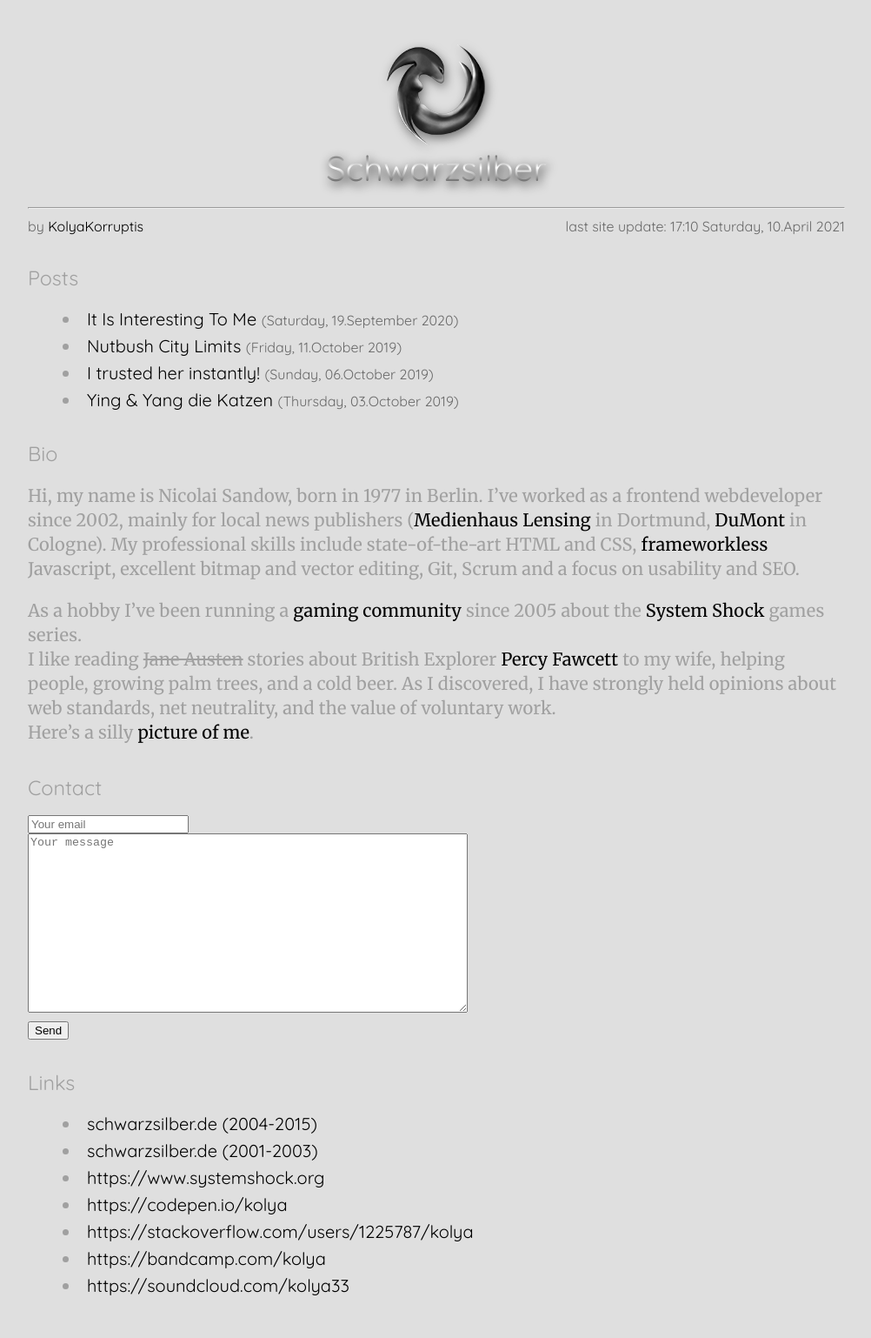
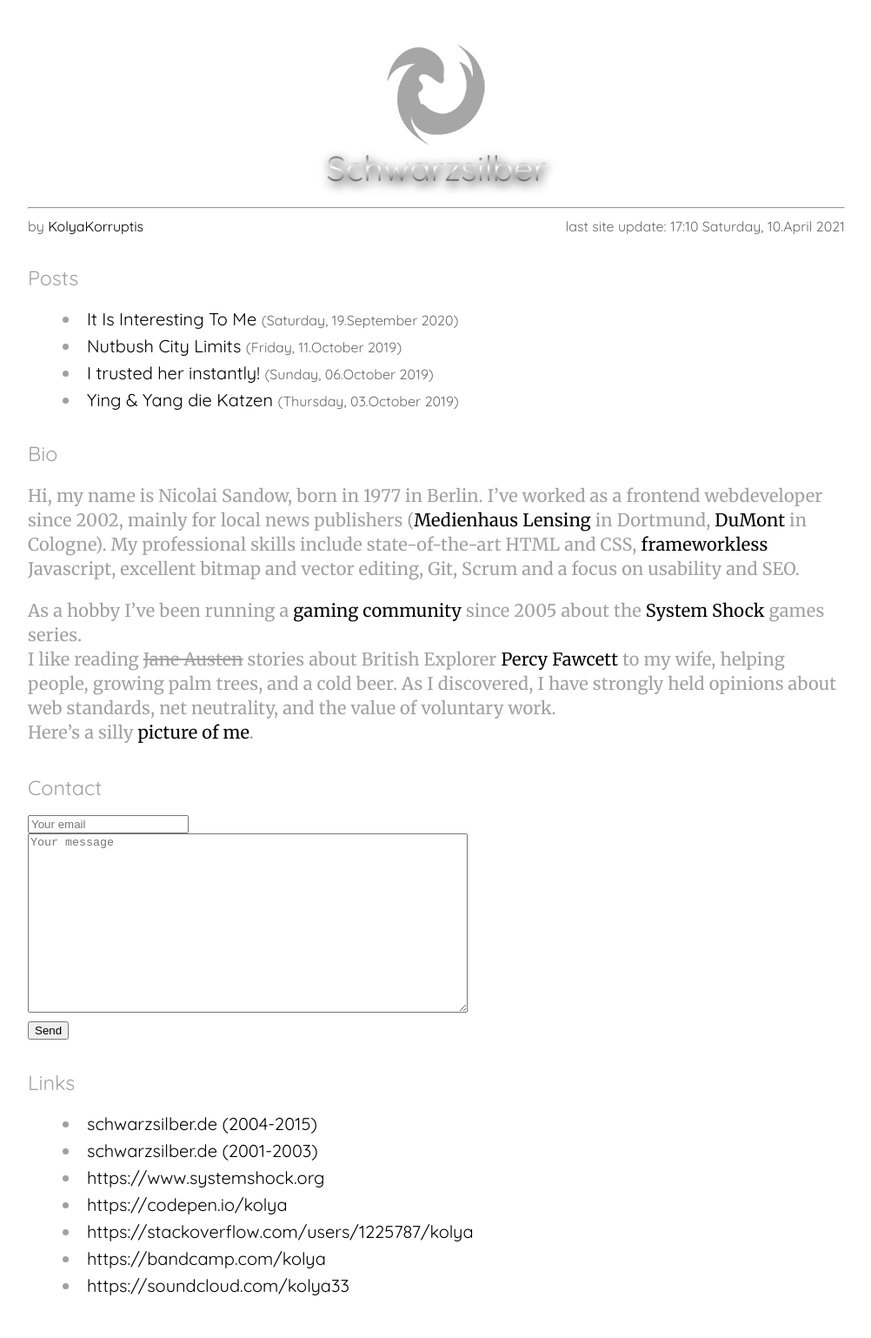
Before and after one commit to KolyaKorruptis/.github.io, a Jekyll site: the page built from index.md, in a window 1280 px wide. Shown: the whole page at 87% size, without its empty margins (138-1140 px from the left). Built offline with Jekyll 4.4.1, drawn with Linux system fonts in a browser that asks for light colours; our own code applies the rules of GitHub Pages for plain Markdown files; the repository's description, which GitHub fills in, is left out.

Commit message:
light mode

```diff
--- a/css/general.css
+++ b/css/general.css
@@ -12,8 +12,8 @@ table{border-collapse:collapse;border-spacing:0;}
   display: none;
 }
 
-a{color:var(--linkColor);font-weight:400;text-decoration:none;outline: 0;}
-a:hover{filter: saturate(0.3) brightness(1.2);outline: 0;}
+:any-link{color:var(--linkColor);font-weight:400;text-decoration:none;outline: 0;}
+:any-link:hover{filter: saturate(0.3) brightness(1.2);outline: 0;}
 
 ::selection {
   background: var(--white);
--- a/css/modules/siteHeader.css
+++ b/css/modules/siteHeader.css
@@ -7,6 +7,15 @@
   margin:0 auto;
   width: 20%;
   filter: drop-shadow(2px 4px 6px rgba(0,0,0,.5));
+}
+
+@media (prefers-color-scheme: light) {
+  .siteHeader__logo {
+    filter: contrast(0) brightness(1.3);
+  }
+  .siteHeader__headline {
+    filter: contrast(0.6);
+  }
 }
 
 .siteHeader__headline {
--- a/css/vars.css
+++ b/css/vars.css
@@ -20,7 +20,7 @@
 
 @media (prefers-color-scheme: light) {
   :root {
-    --siteBgColor: var(--white);
+    --siteBgColor: white;
     --linkColor: var(--black);
   }
 }
```
